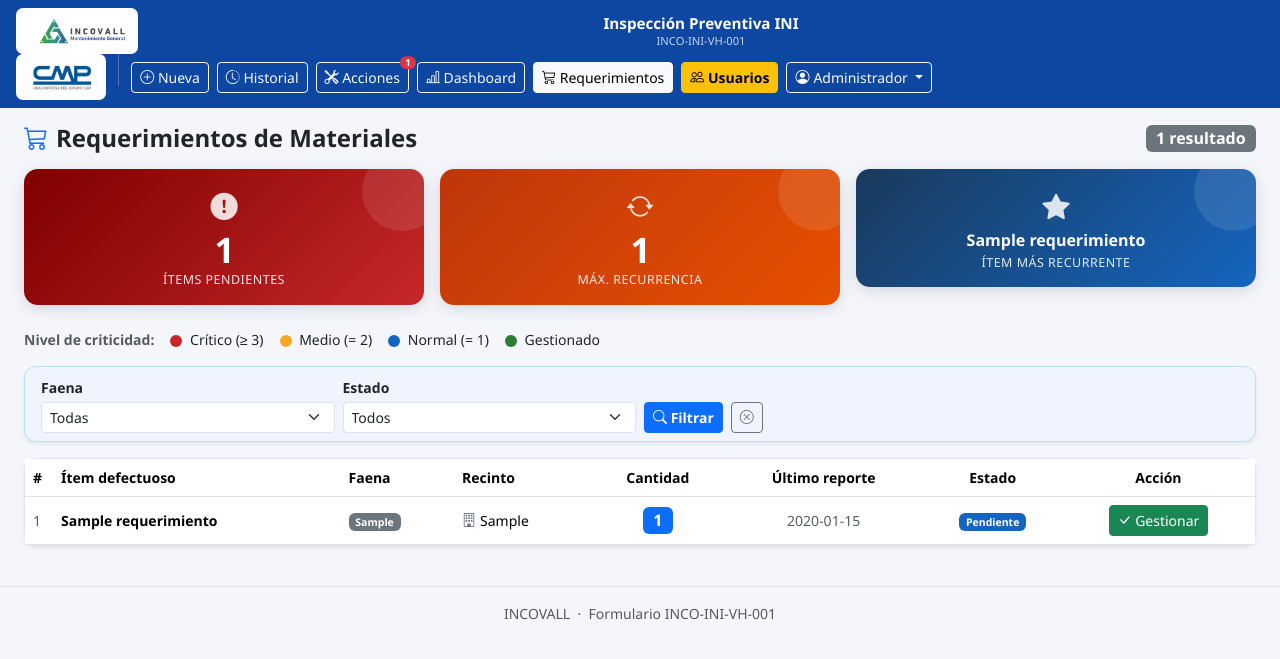
After one commit to aopincheirabadilla-tech/incovall-ini-checklist, a Flask app: page /requerimientos in a window 1280 px wide. The commit adds this page. Shown: the top 659 px of the page. Run offline with Flask 3, Linux system fonts and the light colour scheme; a user stored in the database is signed in; tables that the repository leaves empty hold one stand-in row (values such as "Sample post").

Commit message:
Módulo 5: Sistema de Requerimientos de Materiales
- Nueva tabla requerimientos con contador acumulado por ítem+faena+recinto
- guardar() actualiza/crea requerimientos automáticamente para cada ítem en NO
- Rutas /requerimientos (lista+KPIs+filtros) y /requerimientos/<id>/gestionar
- Template con tabla desktop + tarjetas móvil, colores por criticidad (rojo>=3, amarillo=2)
- KPIs: total pendientes, máxima recurrencia, ítem más recurrente
- Botón "Gestionar" para marcar como gestionado cuando el material fue comprado
- Navbar: botón Requerimientos visible solo para Admin y Supervisor

Co-Authored-By: Claude Sonnet 4.6 <noreply@anthropic.com>

```diff
--- a/app.py
+++ b/app.py
@@ -219,6 +219,19 @@ def init_db():
             created_at  TIMESTAMP DEFAULT CURRENT_TIMESTAMP,
             FOREIGN KEY (accion_id)  REFERENCES acciones_correctivas(id),
             FOREIGN KEY (usuario_id) REFERENCES usuarios(id)
+        )
+    ''')
+
+    c.execute('''
+        CREATE TABLE IF NOT EXISTS requerimientos (
+            id                  INTEGER PRIMARY KEY AUTOINCREMENT,
+            item_nombre         TEXT NOT NULL,
+            cantidad            INTEGER NOT NULL DEFAULT 1,
+            faena               TEXT,
+            recinto             TEXT,
+            fecha_ultimo_reporte TEXT,
+            estado              TEXT NOT NULL DEFAULT 'Pendiente',
+            created_at          TIMESTAMP DEFAULT CURRENT_TIMESTAMP
         )
     ''')
 
@@ -512,6 +525,30 @@ def guardar():
                     'Alta',
                     'Pendiente',
                 ))
+
+                # Requerimiento: incrementar si existe, crear si no
+                fecha_insp_str = data.get('fecha') or datetime.now().strftime('%Y-%m-%d')
+                req_faena   = data.get('faena', '')
+                req_recinto = data.get('nombre_recinto', '')
+                existing = conn.execute(
+                    '''SELECT id FROM requerimientos
+                       WHERE item_nombre=? AND faena=? AND recinto=? AND estado='Pendiente' ''',
+                    (item, req_faena, req_recinto)
+                ).fetchone()
+                if existing:
+                    conn.execute(
+                        '''UPDATE requerimientos
+                           SET cantidad=cantidad+1, fecha_ultimo_reporte=?
+                           WHERE id=?''',
+                        (fecha_insp_str, existing['id'])
+                    )
+                else:
+                    conn.execute(
+                        '''INSERT INTO requerimientos
+                               (item_nombre, cantidad, faena, recinto, fecha_ultimo_reporte, estado)
+                           VALUES (?,1,?,?,?,'Pendiente')''',
+                        (item, req_faena, req_recinto, fecha_insp_str)
+                    )
 
         conn.commit()
     finally:
@@ -853,6 +890,74 @@ def accion_asignar(accion_id):
     conn.close()
     flash('Asignación actualizada.', 'success')
     return redirect(url_for('accion_detalle', accion_id=accion_id))
+
+
+# ─── Módulo 5: Requerimientos de Materiales ──────────────────────────────────
+
+@app.route('/requerimientos')
+@login_required
+def requerimientos():
+    if not current_user.is_supervisor():
+        flash('Acceso restringido a Supervisores y Administradores.', 'danger')
+        return redirect(url_for('index'))
+
+    faena_f  = request.args.get('faena',  '').strip()
+    estado_f = request.args.get('estado', '').strip()
+
+    q = '''SELECT * FROM requerimientos WHERE 1=1'''
+    p = []
+    if faena_f:
+        q += ' AND faena=?'
+        p.append(faena_f)
+    if current_user.rol == 'supervisor':
+        q += ' AND faena=?'
+        p.append(current_user.faena)
+    if estado_f:
+        q += ' AND estado=?'
+        p.append(estado_f)
+    q += ' ORDER BY cantidad DESC, fecha_ultimo_reporte DESC'
+
+    conn = get_db()
+    reqs = conn.execute(q, p).fetchall()
+
+    # KPIs
+    kpi_q  = 'SELECT * FROM requerimientos WHERE estado=\'Pendiente\''
+    kpi_p  = []
+    if current_user.rol == 'supervisor':
+        kpi_q += ' AND faena=?'
+        kpi_p.append(current_user.faena)
+    pendientes_list = conn.execute(kpi_q + ' ORDER BY cantidad DESC', kpi_p).fetchall()
+    total_pendientes = len(pendientes_list)
+    mas_recurrente   = pendientes_list[0]['item_nombre'] if pendientes_list else '—'
+    max_cantidad     = pendientes_list[0]['cantidad']    if pendientes_list else 0
+
+    faenas_list = [r[0] for r in conn.execute(
+        'SELECT DISTINCT faena FROM requerimientos WHERE faena IS NOT NULL ORDER BY faena'
+    ).fetchall()]
+    conn.close()
+
+    return render_template('requerimientos.html',
+                           reqs=reqs,
+                           faenas=faenas_list,
+                           faena_f=faena_f,
+                           estado_f=estado_f,
+                           total_pendientes=total_pendientes,
+                           mas_recurrente=mas_recurrente,
+                           max_cantidad=max_cantidad)
+
+
+@app.route('/requerimientos/<int:req_id>/gestionar', methods=['POST'])
+@login_required
+def req_gestionar(req_id):
+    if not current_user.is_supervisor():
+        flash('Acceso restringido.', 'danger')
+        return redirect(url_for('index'))
+    conn = get_db()
+    conn.execute("UPDATE requerimientos SET estado='Gestionado' WHERE id=?", (req_id,))
+    conn.commit()
+    conn.close()
+    flash('Requerimiento marcado como Gestionado.', 'success')
+    return redirect(request.referrer or url_for('requerimientos'))
 
 
 # ─── Admin: Gestión de Usuarios ──────────────────────────────────────────────
--- a/static/style.css
+++ b/static/style.css
@@ -457,3 +457,27 @@ body {
 .ac-card-pendiente  { border-left: 4px solid #1565C0; }
 .ac-card-en_proceso { border-left: 4px solid #E65100; }
 .ac-card-completada { border-left: 4px solid #2e7d32; opacity: 0.82; }
+
+/* ══ Requerimientos de Materiales ═══════════════════════════════════════════ */
+.req-row-critico   { background: #fff3f3 !important; border-left: 4px solid #c62828; }
+.req-row-medio     { background: #fffde7 !important; border-left: 4px solid #f9a825; }
+.req-row-gestionado{ background: #f1f8f1 !important; opacity: 0.75; }
+.req-card-gestionado { opacity: 0.75; }
+
+.req-est-pendiente  { background: #1565C0; color: white; }
+.req-est-gestionado { background: #2e7d32; color: white; }
+
+.req-cant-badge { min-width: 28px; }
+
+/* Leyenda dots */
+.req-dot {
+  display: inline-block;
+  width: 12px; height: 12px;
+  border-radius: 50%;
+  vertical-align: middle;
+  margin-right: 4px;
+}
+.req-critico   { background: #c62828; }
+.req-medio     { background: #f9a825; }
+.req-normal    { background: #1565C0; }
+.req-gestionado{ background: #2e7d32; }
--- a/templates/base.html
+++ b/templates/base.html
@@ -66,6 +66,9 @@
       {% if current_user.is_supervisor() %}
       <a href="/dashboard" class="btn btn-outline-light btn-sm {% if request.path == '/dashboard' %}active{% endif %}">
         <i class="bi bi-bar-chart-line"></i> <span class="d-none d-md-inline">Dashboard</span>
+      </a>
+      <a href="/requerimientos" class="btn btn-outline-light btn-sm {% if request.path.startswith('/requerimientos') %}active{% endif %}">
+        <i class="bi bi-cart3"></i> <span class="d-none d-md-inline">Requerimientos</span>
       </a>
       {% endif %}
 
--- /dev/null
+++ b/templates/requerimientos.html
@@ -0,0 +1,204 @@
+{% extends "base.html" %}
+{% block title %}Requerimientos – INCOVALL{% endblock %}
+
+{% block content %}
+
+<div class="d-flex justify-content-between align-items-center mb-3 flex-wrap gap-2">
+  <h4 class="fw-bold mb-0">
+    <i class="bi bi-cart3 text-primary me-2"></i>Requerimientos de Materiales
+  </h4>
+  <span class="badge bg-secondary fs-6">{{ reqs | length }} resultado{{ 's' if reqs | length != 1 }}</span>
+</div>
+
+<!-- ══ KPIs ═══════════════════════════════════════════════════════════════════ -->
+<div class="row g-3 mb-4">
+  <div class="col-6 col-md-4">
+    <div class="kpi-card kpi-rojo">
+      <div class="kpi-icon"><i class="bi bi-exclamation-circle-fill"></i></div>
+      <div class="kpi-num">{{ total_pendientes }}</div>
+      <div class="kpi-label">Ítems Pendientes</div>
+    </div>
+  </div>
+  <div class="col-6 col-md-4">
+    <div class="kpi-card kpi-naranja">
+      <div class="kpi-icon"><i class="bi bi-arrow-repeat"></i></div>
+      <div class="kpi-num">{{ max_cantidad }}</div>
+      <div class="kpi-label">Máx. Recurrencia</div>
+    </div>
+  </div>
+  <div class="col-12 col-md-4">
+    <div class="kpi-card kpi-azul" style="min-height:unset;">
+      <div class="kpi-icon"><i class="bi bi-star-fill"></i></div>
+      <div class="kpi-num" style="font-size:1rem; letter-spacing:0; font-weight:700; line-height:1.3;">
+        {{ mas_recurrente }}
+      </div>
+      <div class="kpi-label">Ítem más recurrente</div>
+    </div>
+  </div>
+</div>
+
+<!-- ══ Leyenda de colores ══════════════════════════════════════════════════════ -->
+<div class="d-flex gap-3 mb-3 flex-wrap align-items-center small">
+  <span class="fw-semibold text-muted">Nivel de criticidad:</span>
+  <span><span class="req-dot req-critico"></span> Crítico (≥ 3)</span>
+  <span><span class="req-dot req-medio"></span> Medio (= 2)</span>
+  <span><span class="req-dot req-normal"></span> Normal (= 1)</span>
+  <span><span class="req-dot req-gestionado"></span> Gestionado</span>
+</div>
+
+<!-- ══ Filtros ════════════════════════════════════════════════════════════════ -->
+<div class="card shadow-sm mb-3" style="background:#f0f4ff; border-color:#bbdefb;">
+  <div class="card-body py-2">
+    <form method="GET" action="/requerimientos" class="row g-2 align-items-end">
+      {% if current_user.is_admin() %}
+      <div class="col-6 col-md-3">
+        <label class="form-label fw-semibold small mb-1">Faena</label>
+        <select name="faena" class="form-select form-select-sm">
+          <option value="">Todas</option>
+          {% for f in faenas %}
+          <option value="{{ f }}" {{ 'selected' if faena_f == f }}>{{ f }}</option>
+          {% endfor %}
+        </select>
+      </div>
+      {% endif %}
+      <div class="col-6 col-md-3">
+        <label class="form-label fw-semibold small mb-1">Estado</label>
+        <select name="estado" class="form-select form-select-sm">
+          <option value="">Todos</option>
+          <option value="Pendiente"  {{ 'selected' if estado_f == 'Pendiente'  }}>Pendiente</option>
+          <option value="Gestionado" {{ 'selected' if estado_f == 'Gestionado' }}>Gestionado</option>
+        </select>
+      </div>
+      <div class="col-auto d-flex gap-2">
+        <button type="submit" class="btn btn-primary btn-sm fw-semibold">
+          <i class="bi bi-search"></i> Filtrar
+        </button>
+        <a href="/requerimientos" class="btn btn-outline-secondary btn-sm" title="Limpiar">
+          <i class="bi bi-x-circle"></i>
+        </a>
+      </div>
+    </form>
+  </div>
+</div>
+
+<!-- ══ Tabla — escritorio ═════════════════════════════════════════════════════ -->
+{% if reqs %}
+<div class="d-none d-md-block">
+  <div class="card shadow-sm">
+    <div class="table-responsive">
+      <table class="table table-hover align-middle mb-0 small">
+        <thead style="background:#1a3a5c; color:white;">
+          <tr>
+            <th style="width:28px">#</th>
+            <th>Ítem defectuoso</th>
+            <th>Faena</th>
+            <th>Recinto</th>
+            <th class="text-center">Cantidad</th>
+            <th class="text-center">Último reporte</th>
+            <th class="text-center">Estado</th>
+            <th class="text-center">Acción</th>
+          </tr>
+        </thead>
+        <tbody>
+          {% for r in reqs %}
+          {% set es_critico   = r['cantidad'] >= 3 and r['estado'] == 'Pendiente' %}
+          {% set es_medio     = r['cantidad'] == 2 and r['estado'] == 'Pendiente' %}
+          {% set es_gestionado = r['estado'] == 'Gestionado' %}
+          <tr class="{{ 'req-row-critico' if es_critico else ('req-row-medio' if es_medio else ('req-row-gestionado' if es_gestionado else '')) }}">
+            <td class="text-muted">{{ loop.index }}</td>
+            <td class="fw-semibold">{{ r['item_nombre'] }}</td>
+            <td><span class="badge bg-secondary">{{ r['faena'] or '—' }}</span></td>
+            <td><i class="bi bi-building text-secondary me-1"></i>{{ r['recinto'] or '—' }}</td>
+            <td class="text-center">
+              <span class="badge req-cant-badge
+                {{ 'bg-danger' if es_critico else ('bg-warning text-dark' if es_medio else ('bg-success' if es_gestionado else 'bg-primary')) }}
+                fs-6">
+                {{ r['cantidad'] }}
+              </span>
+            </td>
+            <td class="text-center text-muted">{{ r['fecha_ultimo_reporte'] or '—' }}</td>
+            <td class="text-center">
+              <span class="badge {{ 'req-est-pendiente' if r['estado'] == 'Pendiente' else 'req-est-gestionado' }}">
+                {{ r['estado'] }}
+              </span>
+            </td>
+            <td class="text-center">
+              {% if r['estado'] == 'Pendiente' %}
+              <form method="POST" action="/requerimientos/{{ r['id'] }}/gestionar"
+                    onsubmit="return confirm('¿Marcar como Gestionado?')">
+                <button type="submit" class="btn btn-sm btn-success">
+                  <i class="bi bi-check-lg"></i> Gestionar
+                </button>
+              </form>
+              {% else %}
+              <span class="text-muted fst-italic small">
+                <i class="bi bi-check-circle-fill text-success me-1"></i>Listo
+              </span>
+              {% endif %}
+            </td>
+          </tr>
+          {% endfor %}
+        </tbody>
+      </table>
+    </div>
+  </div>
+</div>
+
+<!-- ══ Tarjetas — móvil ════════════════════════════════════════════════════════ -->
+<div class="d-md-none">
+  {% for r in reqs %}
+  {% set es_critico    = r['cantidad'] >= 3 and r['estado'] == 'Pendiente' %}
+  {% set es_medio      = r['cantidad'] == 2 and r['estado'] == 'Pendiente' %}
+  {% set es_gestionado = r['estado'] == 'Gestionado' %}
+  <div class="card mb-2 shadow-sm
+    {{ 'border-danger' if es_critico else ('border-warning' if es_medio else ('req-card-gestionado' if es_gestionado else '')) }}">
+    <div class="card-body py-2 px-3">
+      <div class="d-flex justify-content-between align-items-start mb-1">
+        <div class="fw-semibold">{{ r['item_nombre'] }}</div>
+        <span class="badge
+          {{ 'bg-danger' if es_critico else ('bg-warning text-dark' if es_medio else ('bg-success' if es_gestionado else 'bg-primary')) }}
+          fs-6 ms-2">
+          {{ r['cantidad'] }}×
+        </span>
+      </div>
+      <div class="small text-muted mb-1">
+        <i class="bi bi-building me-1"></i>{{ r['recinto'] or '—' }}
+        <span class="ms-2"><i class="bi bi-geo-alt me-1"></i>{{ r['faena'] or '—' }}</span>
+      </div>
+      <div class="d-flex justify-content-between align-items-center mt-2">
+        <div>
+          <span class="badge {{ 'req-est-pendiente' if r['estado'] == 'Pendiente' else 'req-est-gestionado' }}">
+            {{ r['estado'] }}
+          </span>
+          <span class="small text-muted ms-2">
+            <i class="bi bi-calendar2 me-1"></i>{{ r['fecha_ultimo_reporte'] or '—' }}
+          </span>
+        </div>
+        {% if r['estado'] == 'Pendiente' %}
+        <form method="POST" action="/requerimientos/{{ r['id'] }}/gestionar"
+              onsubmit="return confirm('¿Marcar como Gestionado?')">
+          <button type="submit" class="btn btn-sm btn-success">
+            <i class="bi bi-check-lg"></i>
+          </button>
+        </form>
+        {% endif %}
+      </div>
+    </div>
+  </div>
+  {% endfor %}
+</div>
+
+{% else %}
+<div class="text-center py-5 text-muted">
+  <i class="bi bi-cart-check" style="font-size:3.5rem; color:#2e7d32; opacity:.5;"></i>
+  <p class="mt-2 fs-5">
+    {% if faena_f or estado_f %}
+      No hay requerimientos con esos filtros.
+    {% else %}
+      Sin requerimientos registrados.
+    {% endif %}
+  </p>
+</div>
+{% endif %}
+
+{% endblock %}
```
